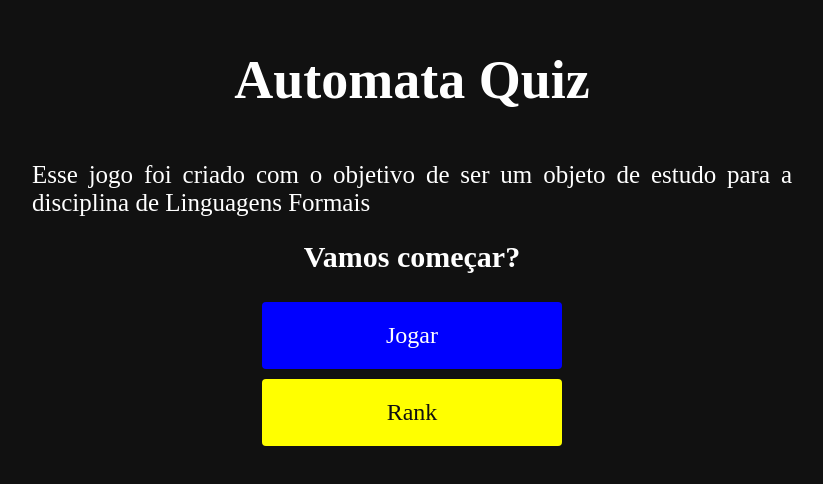
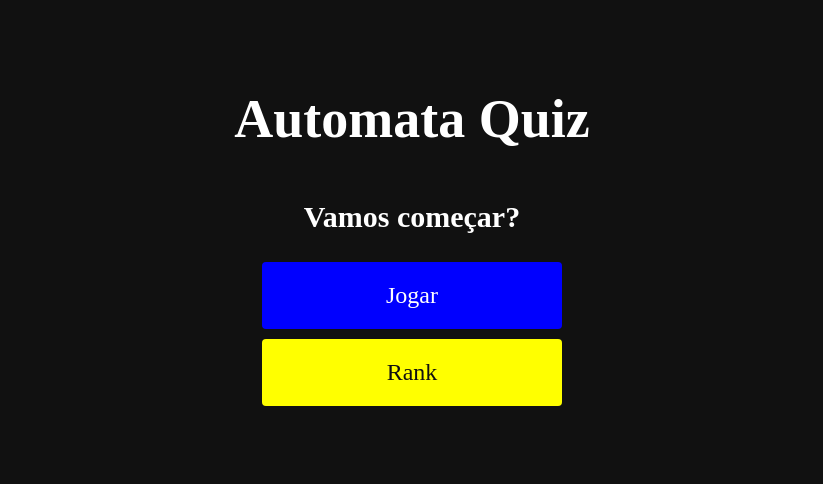
Before and after one commit to naccaratocarolina/LF-21.1, a plain HTML site: page index.html in a window 1280 px wide. Shown: the part 148-632 px from the top of the page, without its empty margins (228-1051 px from the left). Drawn offline with Linux system fonts and the light colour scheme.

Commit message:
+ Perguntas

```diff
--- a/index.html
+++ b/index.html
@@ -10,7 +10,6 @@
 	<div class="container">
 		<div id="home" class="flex-column flex-center">
     <h1>Automata Quiz</h1>
-		<p>Esse jogo foi criado com o objetivo de ser um objeto de estudo para a disciplina de Linguagens Formais</p>
 		<h3>Vamos começar?</h3>
     <a href="./game.html" class="btn">Jogar</a>
 		<a href="./highscores.html" id="highscore-btn" class="btn">Rank</a>
```
